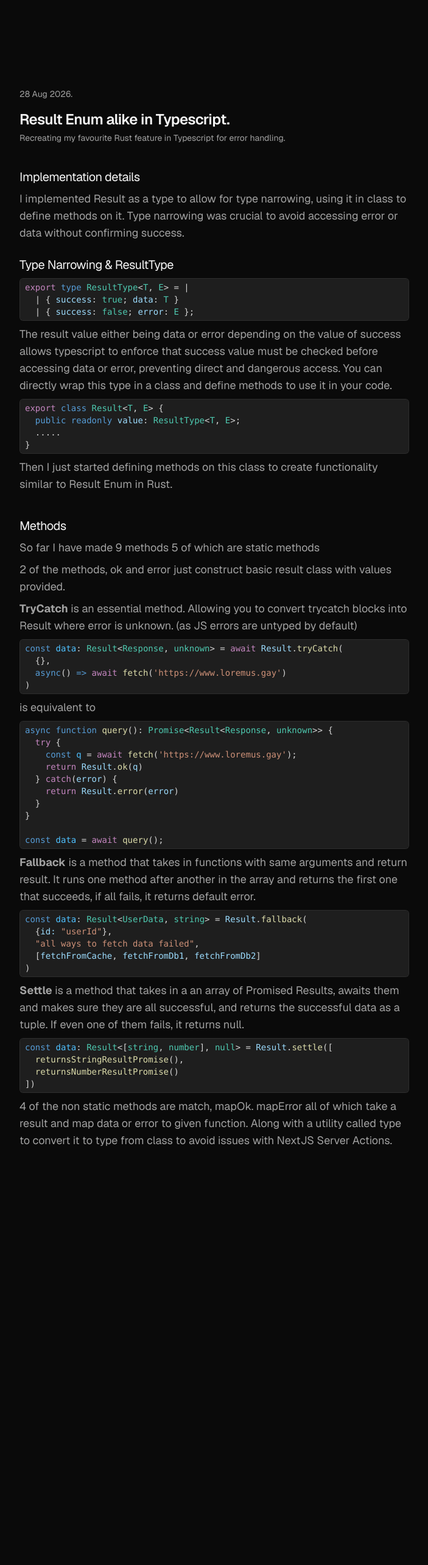
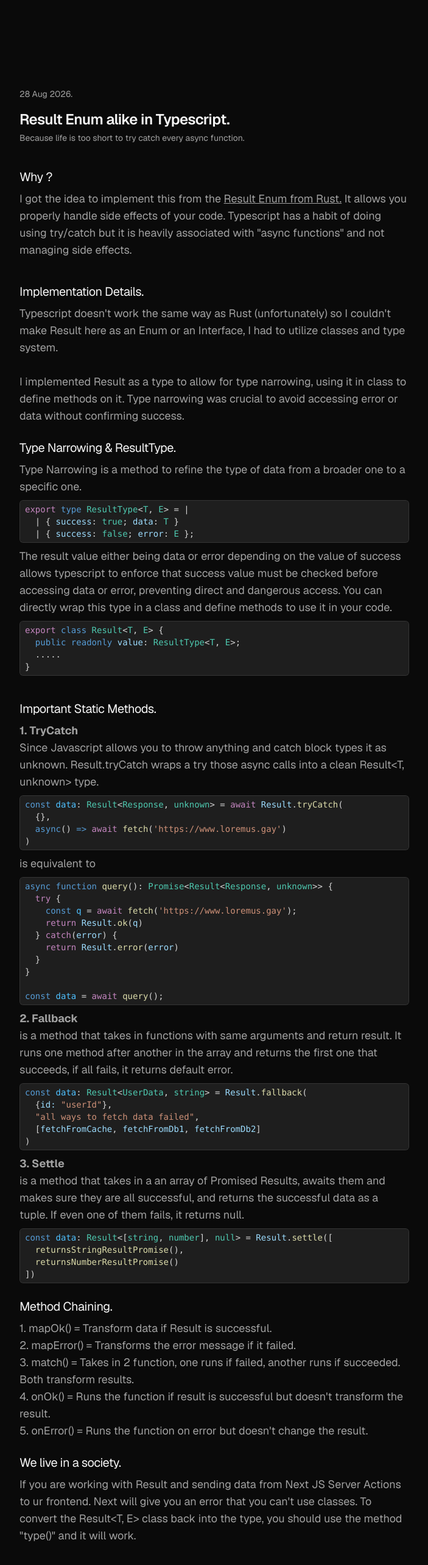
Before and after one commit to Loremus299/Portfolio, a Next.js app: page /result-enum-alike-in-ts in a window 1280 px wide. Shown: the top 2566 px of the page at 61% size, without its empty margins (288-991 px from the left). Before the commit the page ends 2028 px from the top, so only its background shows below. Built offline with nearby package versions, Linux system fonts and the light colour scheme.

Commit message:
blog updated

```diff
--- a/app/(writings)/result-enum-alike-in-ts/page.tsx
+++ b/app/(writings)/result-enum-alike-in-ts/page.tsx
@@ -1,4 +1,5 @@
 import Codeblock from "@/components/codeblock";
+import Link from "next/link";
 
 export default function Page() {
   return (
@@ -9,24 +10,47 @@ export default function Page() {
           Result Enum alike in Typescript.
         </h1>
         <p className="text-sm">
-          Recreating my favourite Rust feature in Typescript for error handling.
+          Because life is too short to try catch every async function.
+        </p>
+      </div>
+      <div className="mt-4 grid gap-2">
+        <h2 className="text-neutral-100 tracking-tight text-xl">Why ?</h2>
+        <p>
+          I got the idea to implement this from the{" "}
+          <Link
+            href={"https://doc.rust-lang.org/std/result/enum.Result.html"}
+            target="_blank"
+            className="underline"
+          >
+            Result Enum from Rust.
+          </Link>{" "}
+          It allows you properly handle side effects of your code. Typescript
+          has a habit of doing using try/catch but it is heavily associated with
+          &quot;async functions&quot; and not managing side effects.
         </p>
       </div>
       <div className="mt-4 grid gap-2">
         <h2 className="text-neutral-100 tracking-tight text-xl">
-          Implementation details
+          Implementation Details.
         </h2>
         <p>
-          I implemented Result as a type to allow for type narrowing, using it
-          in class to define methods on it. Type narrowing was crucial to avoid
-          accessing error or data without confirming success.
+          Typescript doesn&apos;t work the same way as Rust (unfortunately) so I
+          couldn&apos;t make Result here as an Enum or an Interface, I had to
+          utilize classes and type system. <br /> <br />I implemented Result as
+          a type to allow for type narrowing, using it in class to define
+          methods on it. Type narrowing was crucial to avoid accessing error or
+          data without confirming success.
         </p>
       </div>
       <div className="grid gap-2">
         <h2 className="text-neutral-100 tracking-tight text-xl">
-          Type Narrowing & ResultType
+          Type Narrowing & ResultType.
         </h2>
         <div className="grid gap-2">
+          <p>
+            Type Narrowing is a method to refine the type of data from a broader
+            one to a specific one.
+          </p>
           <Codeblock lang="typescript">{`export type ResultType<T, E> = |
   | { success: true; data: T }
   | { success: false; error: E };`}</Codeblock>
@@ -41,24 +65,17 @@ export default function Page() {
   public readonly value: ResultType<T, E>;
   .....
 }`}</Codeblock>
-          <p>
-            Then I just started defining methods on this class to create
-            functionality similar to Result Enum in Rust.
-          </p>
         </div>
       </div>
       <div className="mt-4 grid gap-2">
-        <h2 className="text-neutral-100 tracking-tight text-xl">Methods</h2>
+        <h2 className="text-neutral-100 tracking-tight text-xl">
+          Important Static Methods.
+        </h2>
         <div className="grid gap-2">
-          <p>So far I have made 9 methods 5 of which are static methods</p>
           <p>
-            2 of the methods, ok and error just construct basic result class
-            with values provided.
-          </p>
-          <p>
-            <b>TryCatch</b> is an essential method. Allowing you to convert
-            trycatch blocks into Result where error is unknown. (as JS errors
-            are untyped by default)
+            <b>1. TryCatch</b> <br /> Since Javascript allows you to throw
+            anything and catch block types it as unknown. Result.tryCatch wraps
+            a try those async calls into a clean {`Result<T, unknown>`} type.
           </p>
           <Codeblock lang="typescript">{`const data: Result<Response, unknown> = await Result.tryCatch(
   {},
@@ -76,10 +93,10 @@ export default function Page() {
 
 const data = await query();`}</Codeblock>
           <p>
-            <b>Fallback</b> is a method that takes in functions with same
-            arguments and return result. It runs one method after another in the
-            array and returns the first one that succeeds, if all fails, it
-            returns default error.
+            <b>2. Fallback</b> <br /> is a method that takes in functions with
+            same arguments and return result. It runs one method after another
+            in the array and returns the first one that succeeds, if all fails,
+            it returns default error.
           </p>
           <Codeblock lang="typescript">{`const data: Result<UserData, string> = Result.fallback(
   {id: "userId"},
@@ -87,20 +104,45 @@ const data = await query();`}</Codeblock>
   [fetchFromCache, fetchFromDb1, fetchFromDb2]
 )`}</Codeblock>
           <p>
-            <b>Settle</b> is a method that takes in a an array of Promised
-            Results, awaits them and makes sure they are all successful, and
-            returns the successful data as a tuple. If even one of them fails,
-            it returns null.
+            <b>3. Settle</b> <br />
+            is a method that takes in a an array of Promised Results, awaits
+            them and makes sure they are all successful, and returns the
+            successful data as a tuple. If even one of them fails, it returns
+            null.
           </p>
           <Codeblock lang="typescript">{`const data: Result<[string, number], null> = Result.settle([
   returnsStringResultPromise(),
   returnsNumberResultPromise()
 ])`}</Codeblock>
+        </div>
+        <div className="mt-4 grid gap-2">
+          <h2 className="text-neutral-100 tracking-tight text-xl">
+            Method Chaining.
+          </h2>
           <p>
-            4 of the non static methods are match, mapOk. mapError all of which
-            take a result and map data or error to given function. Along with a
-            utility called type to convert it to type from class to avoid issues
-            with NextJS Server Actions.
+            1. mapOk() = Transform data if Result is successful.
+            <br />
+            2. mapError() = Transforms the error message if it failed.
+            <br />
+            3. match() = Takes in 2 function, one runs if failed, another runs
+            if succeeded. Both transform results. <br />
+            4. onOk() = Runs the function if result is successful but
+            doesn&apos;t transform the result. <br />
+            5. onError() = Runs the function on error but doesn&apos;t change
+            the result.
+            <br />
+          </p>
+        </div>
+        <div className="mt-4 grid gap-2">
+          <h2 className="text-neutral-100 tracking-tight text-xl">
+            We live in a society.
+          </h2>
+          <p>
+            If you are working with Result and sending data from Next JS Server
+            Actions to ur frontend. Next will give you an error that you
+            can&apos;t use classes. To convert the {`Result<T, E>`} class back
+            into the type, you should use the method &quot;type()&quot; and it
+            will work.
           </p>
         </div>
       </div>
--- a/app/page.tsx
+++ b/app/page.tsx
@@ -120,7 +120,7 @@ export default function Page() {
       <Link href="/result-enum-alike-in-ts" target="_blank">
         <p className="text-neutral-100">Result Enum alike in Typescript.</p>
         <p className="text-sm">
-          Recreating my favourite Rust feature in Typescript for error handling.
+          Because life is too short to try catch every async function.
         </p>
       </Link>
       <div className="border-b w-full opacity-25 mt-4" />
--- a/components/codeblock.tsx
+++ b/components/codeblock.tsx
@@ -12,7 +12,7 @@ export default async function Codeblock({
     theme: "dark-plus",
   });
   return (
-    <div className="overflow-x-scroll rounded-md border border-white/10 bg-neutral-900">
+    <div className="overflow-x-scroll rounded-md border border-white/10 bg-[#1e1e1e]">
       <div
         className="[&_pre]:m-0 [&_pre]:p-2 [&_pre]:pt-1 [&_pre]:pb-1 [&_pre]:text-sm"
         dangerouslySetInnerHTML={{ __html: html }}
```
